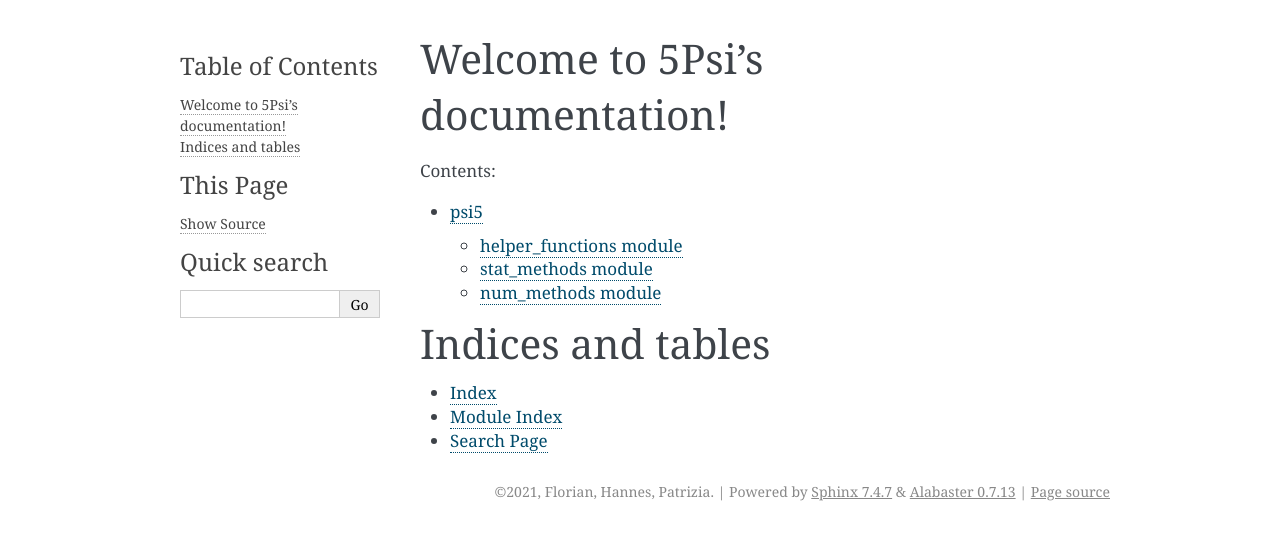
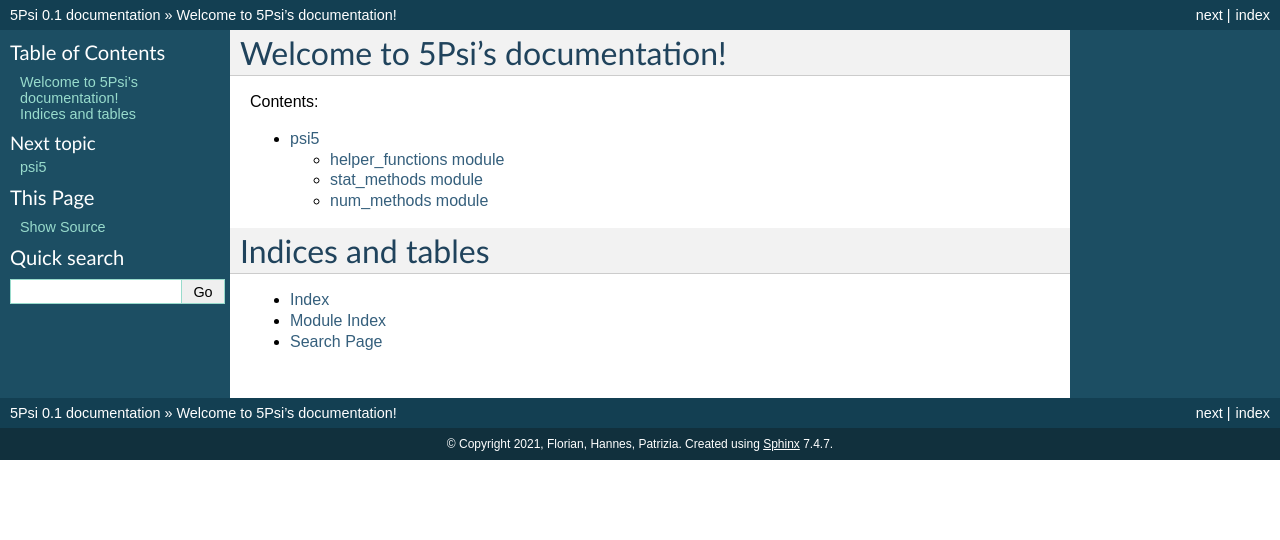
Before and after one commit to FTrost/5Psi, a Sphinx documentation site: the page built from doc/source/index.rst, in a window 1280 px wide. Shown: the top 540 px of the page. Built offline with Sphinx 7.4.7, drawn with Linux system fonts in a browser that asks for light colours.

Commit message:
changed doc layout to default; added requirement.txt

```diff
--- a/doc/source/conf.py
+++ b/doc/source/conf.py
@@ -47,7 +47,7 @@ exclude_patterns = []
 # The theme to use for HTML and HTML Help pages.  See the documentation for
 # a list of builtin themes.
 #
-html_theme = 'alabaster'
+html_theme = 'default'
 
 # Add any paths that contain custom static files (such as style sheets) here,
 # relative to this directory. They are copied after the builtin static files,
```
Also changed, not shown: requirements.txt (added, +8 -0 lines).
